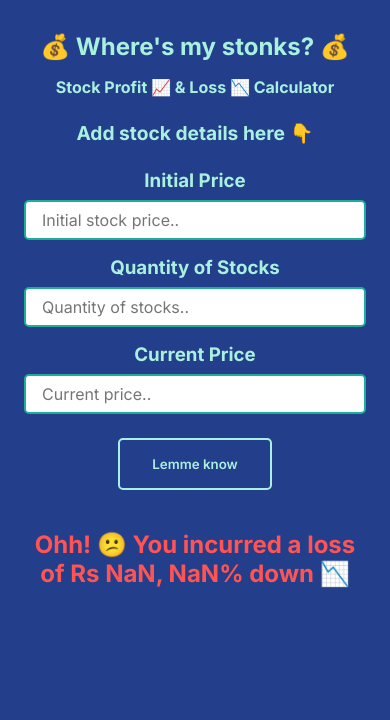
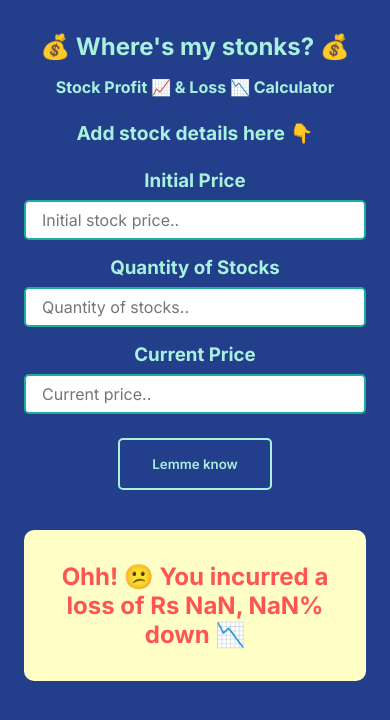
Before and after one commit to akshayraichur/stock-profit-or-loss, a plain HTML site: page index.html in a window 390 px wide. Both pictures are taken after a click on the button "Lemme know". Drawn offline with Linux system fonts and the light colour scheme.

Commit message:
fix: added separation of containers

```diff
--- a/script.js
+++ b/script.js
@@ -22,6 +22,7 @@ const App = () => {
       let profitPercentage = (profitValue / initial) * 100;
       message = `Yay! 💸 You made a profit of Rs ${profitValue}, ${profitPercentage}% returns 📈`;
       result.classList.add('profit');
+      result.classList.remove('loss');
     } else if (difference === 0) {
       message = `You have made no progress, time to re-evaluate your stock choice.`;
     } else {
@@ -35,6 +36,7 @@ const App = () => {
       }
 
       result.classList.add('loss');
+      result.classList.remove('profit');
     }
 
     result.textContent = message;
--- a/style.css
+++ b/style.css
@@ -41,6 +41,8 @@ body {
   display: flex;
   justify-content: center;
   align-items: center;
+  background-color: var(--text-color);
+  border-radius: 10px;
 }
 
 .input {
@@ -124,5 +126,6 @@ body {
   .result-container {
     width: 100%;
     margin-top: 2rem;
+    padding: 2rem;
   }
 }
```
